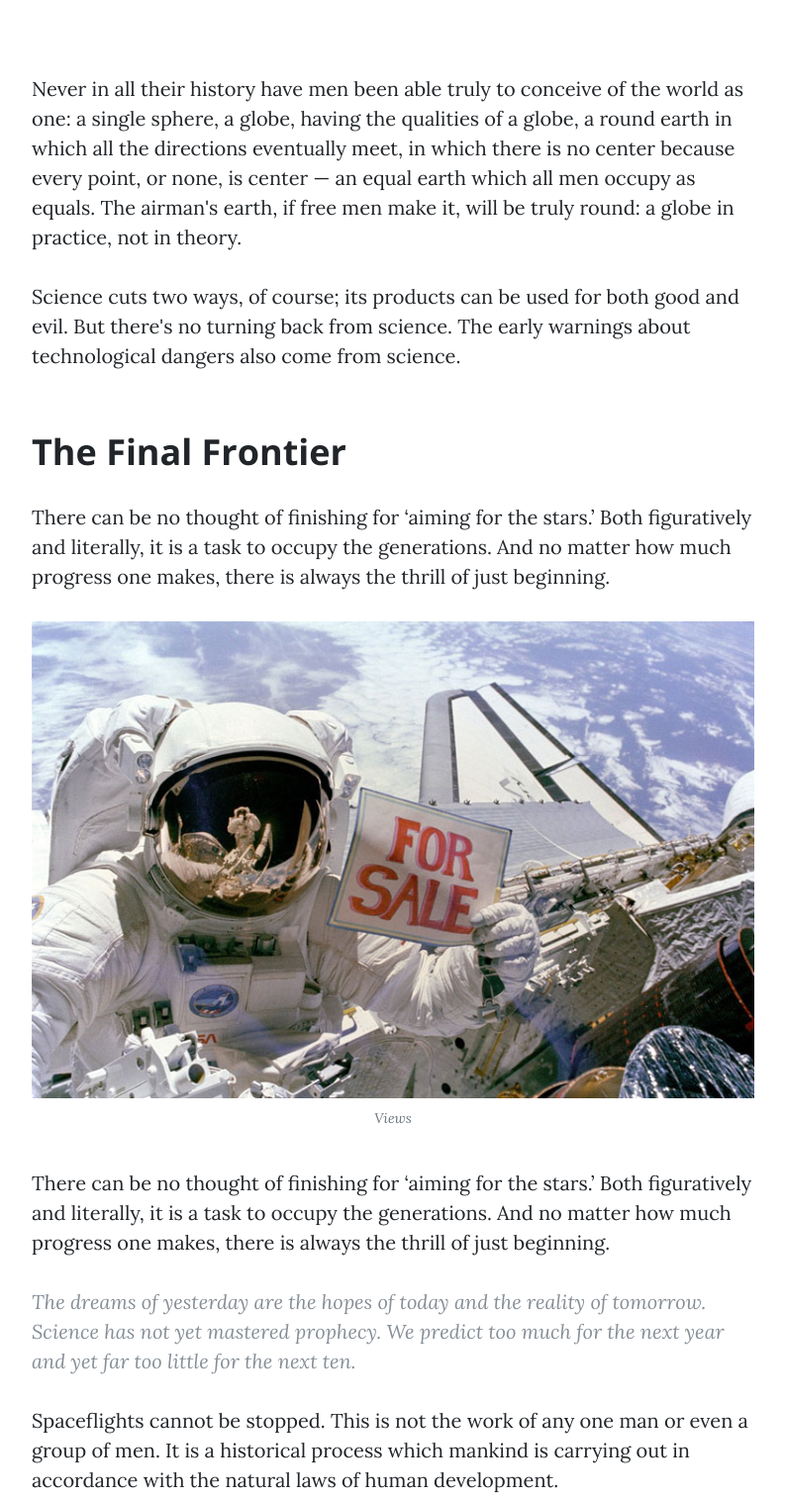
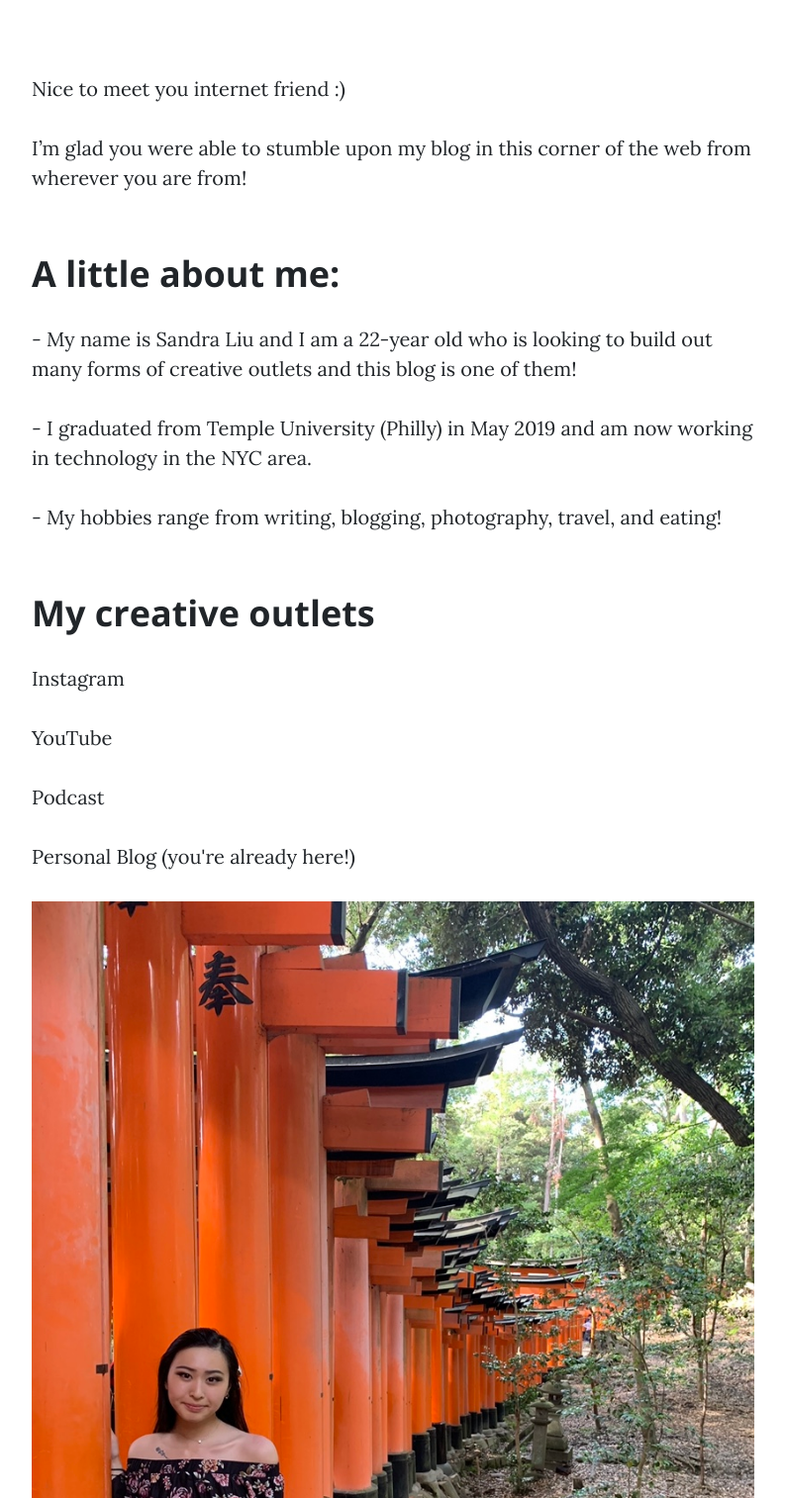
Before and after one commit to sandraliu11/Blog, a website: page blogposts/1helloworld.html in a window 1280 px wide. Shown: the part 640-2154 px from the top of the page at 99% size, without its empty margins (243-1036 px from the left). Drawn offline with nearby package versions, Linux system fonts and the light colour scheme.

Commit message:
first blog post

```diff
--- a/blogposts/1helloworld.html
+++ b/blogposts/1helloworld.html
@@ -76,28 +76,36 @@
     <div class="container">
         <div class="row">
             <div class="col-lg-8 col-md-10 mx-auto">
-                <p>Never in all their history have men been able truly to conceive of the world as one: a single sphere, a globe, having the qualities of a globe, a round earth in which all the directions eventually meet, in which there is no center because every point, or none, is center — an equal earth which all men occupy as equals. The airman's earth, if free men make it, will be truly round: a globe in practice, not in theory.</p>
+                <p>Nice to meet you internet friend :)</p>
+                <p>I’m glad you were able to stumble upon my blog in this corner of the web from wherever you are from!</p>
 
-                <p>Science cuts two ways, of course; its products can be used for both good and evil. But there's no turning back from science. The early warnings about technological dangers also come from science.</p>
+                <h2 class="section-heading">A little about me: </h2>
+                <p> - My name is Sandra Liu and I am a 22-year old who is looking to build out many forms of creative outlets and this blog is one of them!</p>
+                <p> - I graduated from Temple University (Philly) in May 2019 and am now working in technology in the NYC area.</p>
+                <p> - My hobbies range from writing, blogging, photography, travel, and eating!</p>
 
-                <h2 class="section-heading">The Final Frontier</h2>
+                <h2 class="section-heading">My creative outlets </h2>
 
-                <p>There can be no thought of finishing for ‘aiming for the stars.’ Both figuratively and literally, it is a task to occupy the generations. And no matter how much progress one makes, there is always the thrill of just beginning.</p>
+                <a target="_blank" href="https://www.instagram.com/withlove.sandra/"><p>Instagram</p></a>
+                <a target="_blank" href="https://www.youtube.com/channel/UC5qEPWtHLFRIjhW_3xd5g2A"><p>YouTube</p></a>
+                <a target="_blank" href="https://open.spotify.com/show/0TC8muDSuz8vQ9oZ3V5xJr"><p>Podcast</p></a>
+                <a target="_blank" href="https://www.withlovesandra.com/"><p>Personal Blog (you're already here!)</p></a>
+
 
                 <a href="#">
-                    <img class="img-fluid" src="../img/post-sample-image.jpg" alt="">
+                    <img class="img-fluid" src="../img/inblogpic1.jpg" alt="">
                 </a>
-                <span class="caption text-muted">Views</span>
+                <span class="caption text-muted">Inari Shrine, Kyoto, Japan (June 2019)</span>
 
-                <p>There can be no thought of finishing for ‘aiming for the stars.’ Both figuratively and literally, it is a task to occupy the generations. And no matter how much progress one makes, there is always the thrill of just beginning.</p>
+                <p>This blog will include anything from life advice, personal finance, fashion & beauty favorites, blogging tips, and honestly anything that I may have on my mind while writing haha.</p>
 
-                <blockquote class="blockquote">The dreams of yesterday are the hopes of today and the reality of tomorrow. Science has not yet mastered prophecy. We predict too much for the next year and yet far too little for the next ten.</blockquote>
+<!--                <blockquote class="blockquote">The dreams of yesterday are the hopes of today and the reality of tomorrow. Science has not yet mastered prophecy. We predict too much for the next year and yet far too little for the next ten.</blockquote>-->
+                <p>I hope the blog posts will be able to brighten up your day as well as potentially teach you something new! </p>
+                <p>See you in my next blog post! ʕ•́ᴥ•̀ʔっ♡</p>
 
-                <p>Spaceflights cannot be stopped. This is not the work of any one man or even a group of men. It is a historical process which mankind is carrying out in accordance with the natural laws of human development.</p>
+<!--                <h2 class="section-heading">Reaching for the Stars</h2>-->
 
-                <h2 class="section-heading">Reaching for the Stars</h2>
-
-                <p>As we got further and further away, it [the Earth] diminished in size. Finally it shrank to the size of a marble, the most beautiful you can imagine. That beautiful, warm, living object looked so fragile, so delicate, that if you touched it with a finger it would crumble and fall apart. Seeing this has to change a man.</p>
+<!--                <p>As we got further and further away, it [the Earth] diminished in size. Finally it shrank to the size of a marble, the most beautiful you can imagine. That beautiful, warm, living object looked so fragile, so delicate, that if you touched it with a finger it would crumble and fall apart. Seeing this has to change a man.</p>-->
 <!--                <p>Placeholder text by-->
 <!--                    <a href="http://spaceipsum.com/">Space Ipsum</a>. Photographs by-->
 <!--                    <a href="https://www.flickr.com/photos/nasacommons/">NASA on The Commons</a>.</p>-->
```
Also changed, not shown: img/inblogpic1.jpg (added).
